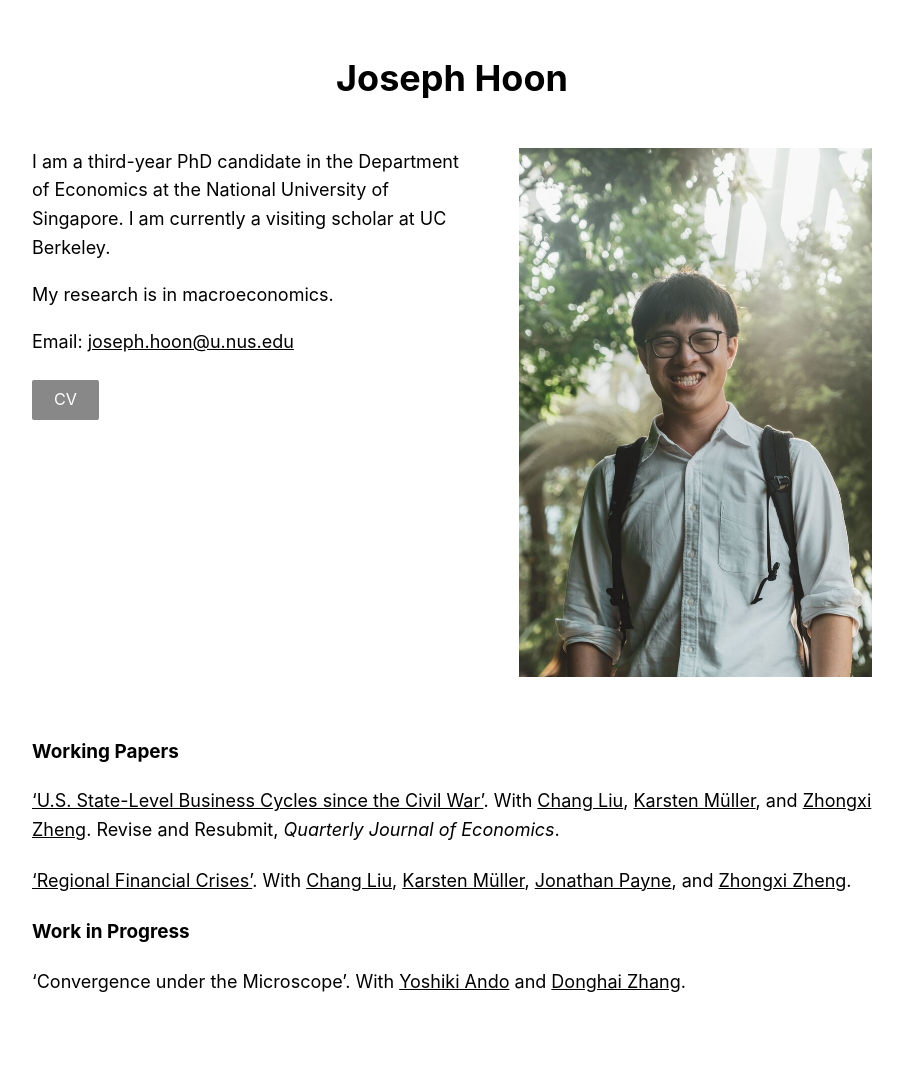
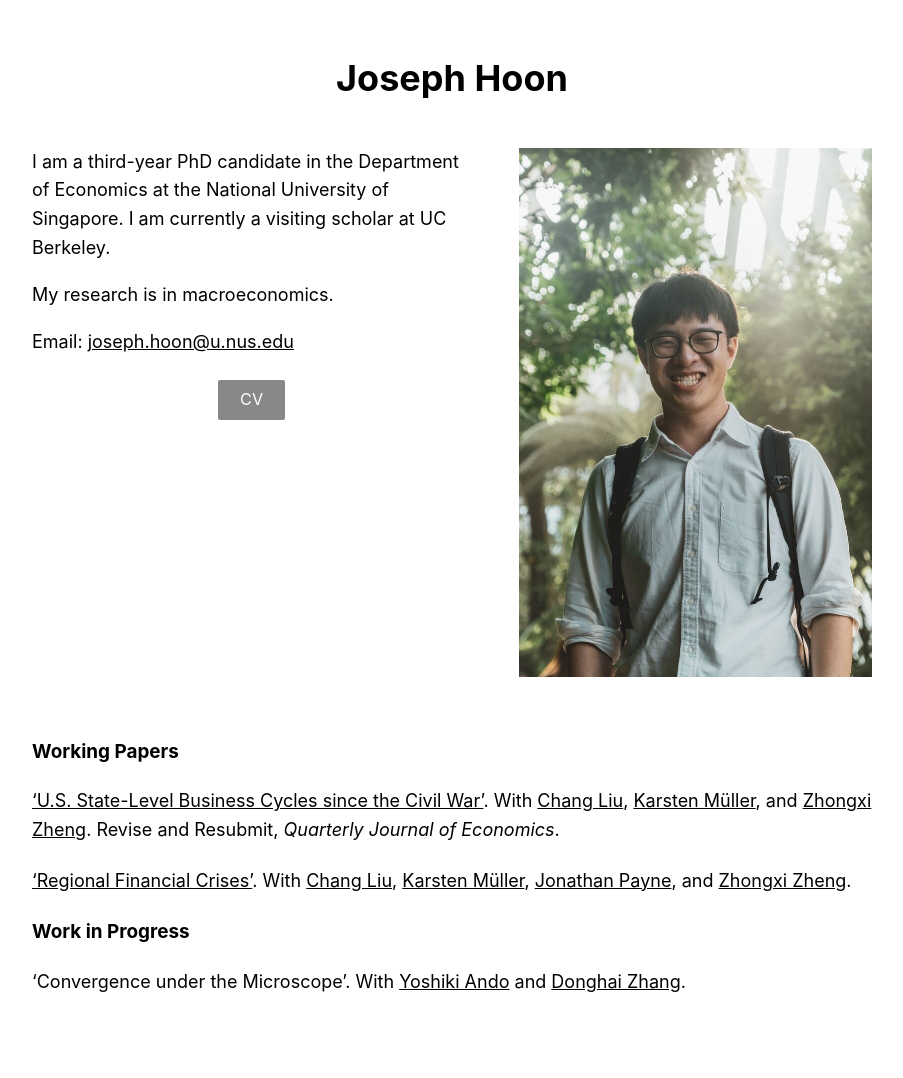
Before and after one commit to josephhoon/josephhoon.github.io, a Jekyll site: the page built from index.html, in a window 1280 px wide. Shown: the whole page, without its empty margins (188-1091 px from the left). Built offline with Jekyll 4.4.1, drawn with Linux system fonts in a browser that asks for light colours.

Commit message:
Center CV button within bio column

```diff
--- a/index.html
+++ b/index.html
@@ -19,8 +19,10 @@ layout: default
 
     <p>Email: <a href="mailto:joseph.hoon@u.nus.edu">joseph.hoon@u.nus.edu</a></p>
 
-    <a href="https://drive.google.com/file/d/10MARtV32SVKfQyz0pwlPK53M1kN5GctU/view?usp=sharing"
-       class="cv-button" target="_blank" rel="noopener">CV</a>
+    <div style="text-align: center;">
+      <a href="https://drive.google.com/file/d/10MARtV32SVKfQyz0pwlPK53M1kN5GctU/view?usp=sharing"
+         class="cv-button" target="_blank" rel="noopener">CV</a>
+    </div>
   </div>
 
   <div class="bio-right">
```
